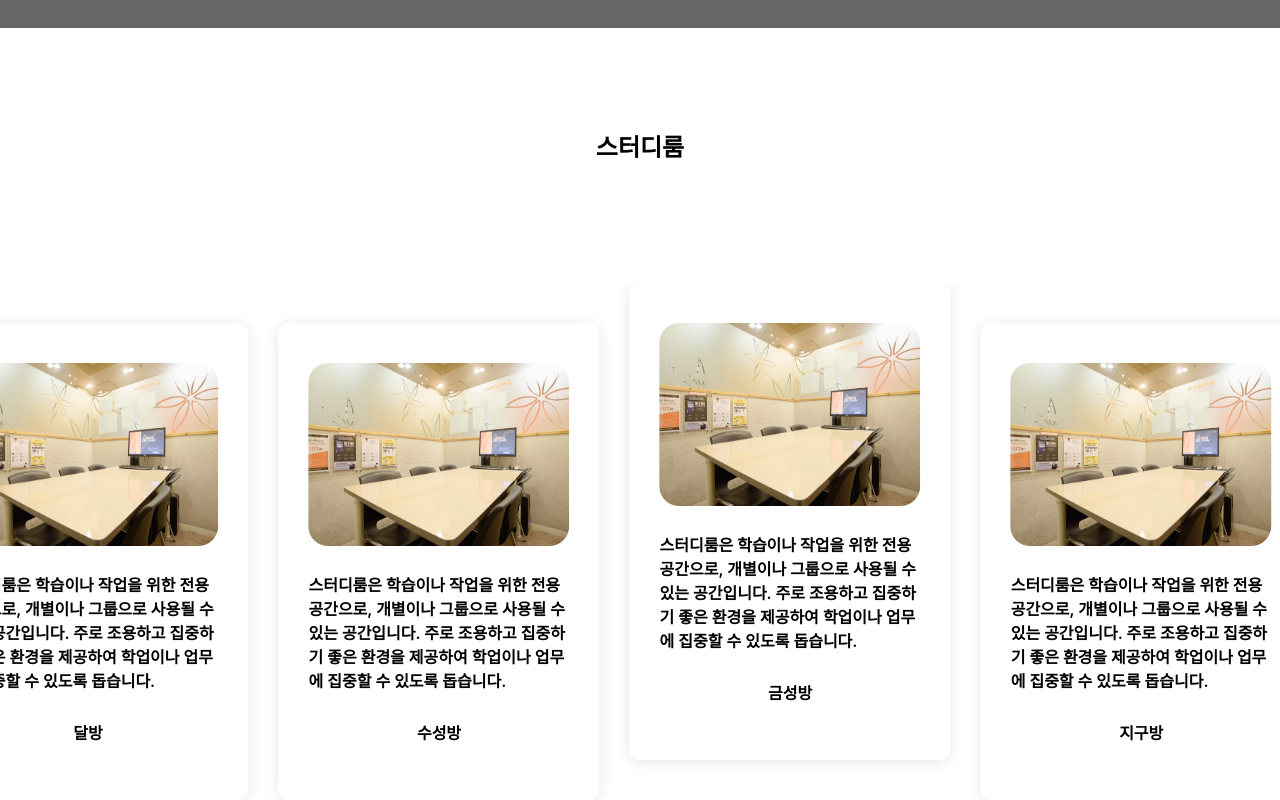
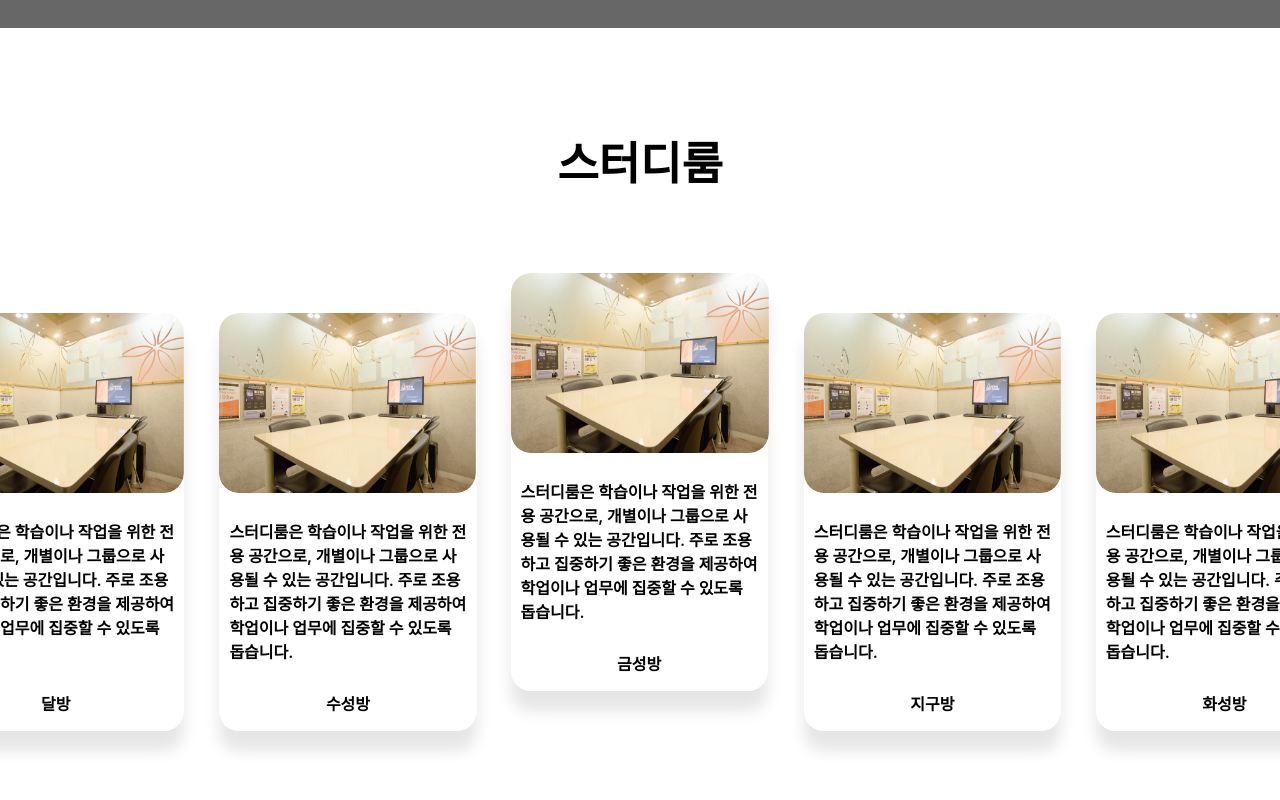
Before and after one commit to gemynd1/Study-Res-System, a React (Create React App) app in the folder src/main/frontend/: page / in a window 1280 px wide. Shown: the part 976-1776 px from the top of the page. Built offline with nearby package versions, Linux system fonts and the light colour scheme; grey boxes are pictures that could not be loaded.

Commit message:
09102324Main작업스터디룸

```diff
--- a/src/main/frontend/src/Components/Content/Page/Main.js
+++ b/src/main/frontend/src/Components/Content/Page/Main.js
@@ -112,7 +112,7 @@ const Main = () => {
                 </div>
                 <Swiper
                     slidesPerView={3} // 한번에 보여지는 slide 개수
-                    spaceBetween={14} // slide간의 간격
+                    spaceBetween={35} // slide간의 간격
                     loopedSlides={2}
                     loop={true}
                     centeredSlides={true}
@@ -122,8 +122,8 @@ const Main = () => {
                     }}
                     breakpoints={{ // 반응형 구현
                         1200: {
+                            centeredSlides:true,
                             slidesPerView: 4.5,
-                            spaceBetween: 30,
                         }, // width 값이 1200이 넘을때 실행
                     }}
                     modules={modules}
--- a/src/main/frontend/src/style/Main.css
+++ b/src/main/frontend/src/style/Main.css
@@ -71,18 +71,19 @@
     color: #ffffff;
 }
 
-
+/* MainSection2 */
 .MainSection2 {
     height: 1136px;
 }
 
 .MainSection2 .MainSec2-title {
+    font-size: 30px;
     text-align: center;
     margin-top: 100px
 }
 
 .MainSection2 .sec2-swiper {
-    margin-top: 15vh;
+    margin-top: 10vh;
     padding-top: 40px;
 
 }
@@ -96,6 +97,7 @@
 }
 
 .MainSection2 .sec2-swiper .img-box img {
+    border-radius: 20px;
     width: 100%;
     height: 100%;
     position: absolute;
@@ -105,15 +107,12 @@
 
 .MainSection2 .sec2-swiper .txt-box {
     margin-top: 26px;
+    padding: 0 10px 0 10px;
     /* text-align: center; */
 }
 
 .MainSection2 .sec2-swiper .txt-box h4 {
-    font-size: var(--font22);
     font-weight: 600;
-    letter-spacing: var(--spacing03);
-    line-height: var(--line03);
-    color: var(--gray01);
     margin-bottom: 28px;
 }
 
@@ -126,16 +125,11 @@
     font-weight: 600;
 }
 
-.MainSection2 .sec2-swiper .txt-box dl dt {
-    color: var(--gray01);
-}
-
 .MainSection2 .sec2-swiper .swiper-slide {
     transition: all 0.4s;
-    box-shadow: 0px 2px 15px rgba(0, 0, 0, 0.1);
-    border-radius: 10px;
-    padding: 40px 30px;
-
+    box-shadow: 0px 20px 15px rgba(0, 0, 0, 0.1);
+    border-radius: 20px;
+    margin-bottom: 30px;
 }
 .MainSection2 .sec2-swiper .swiper-slide-active {
     transform: translateY(-40px);
```
